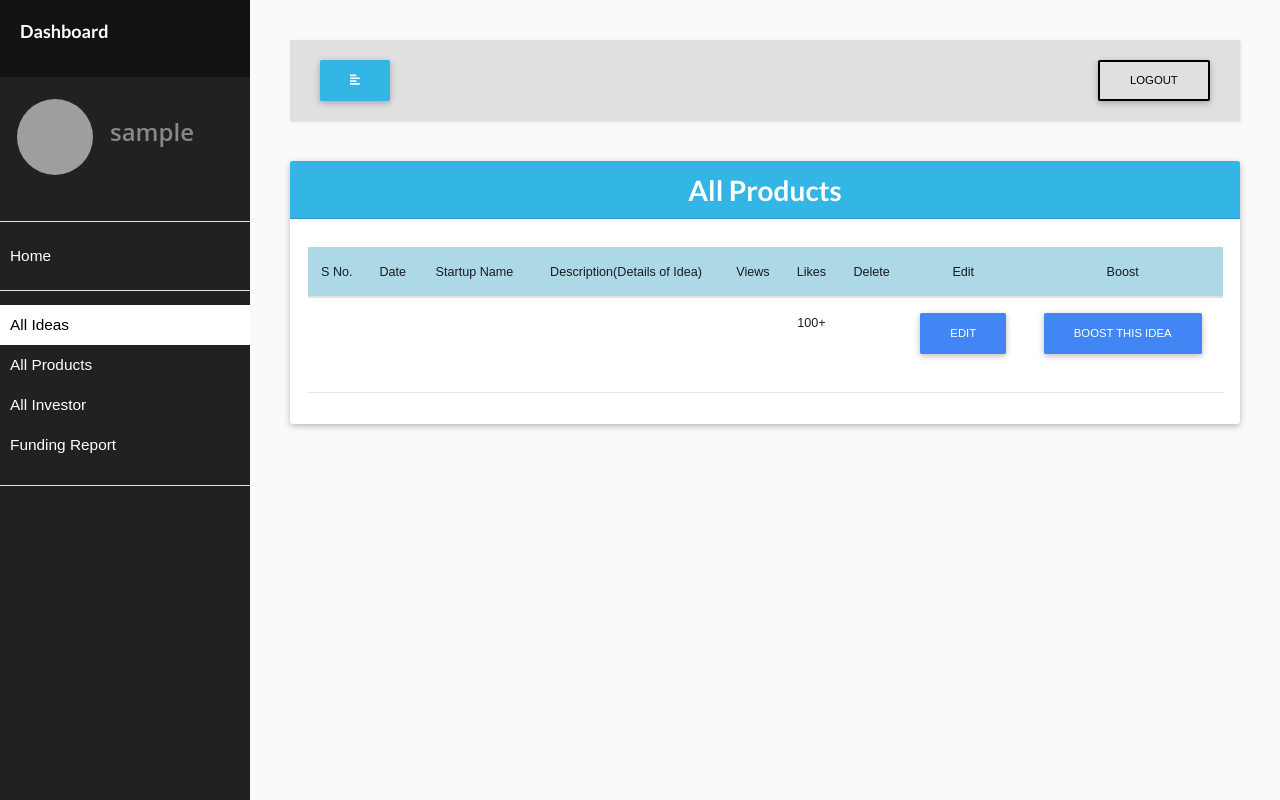
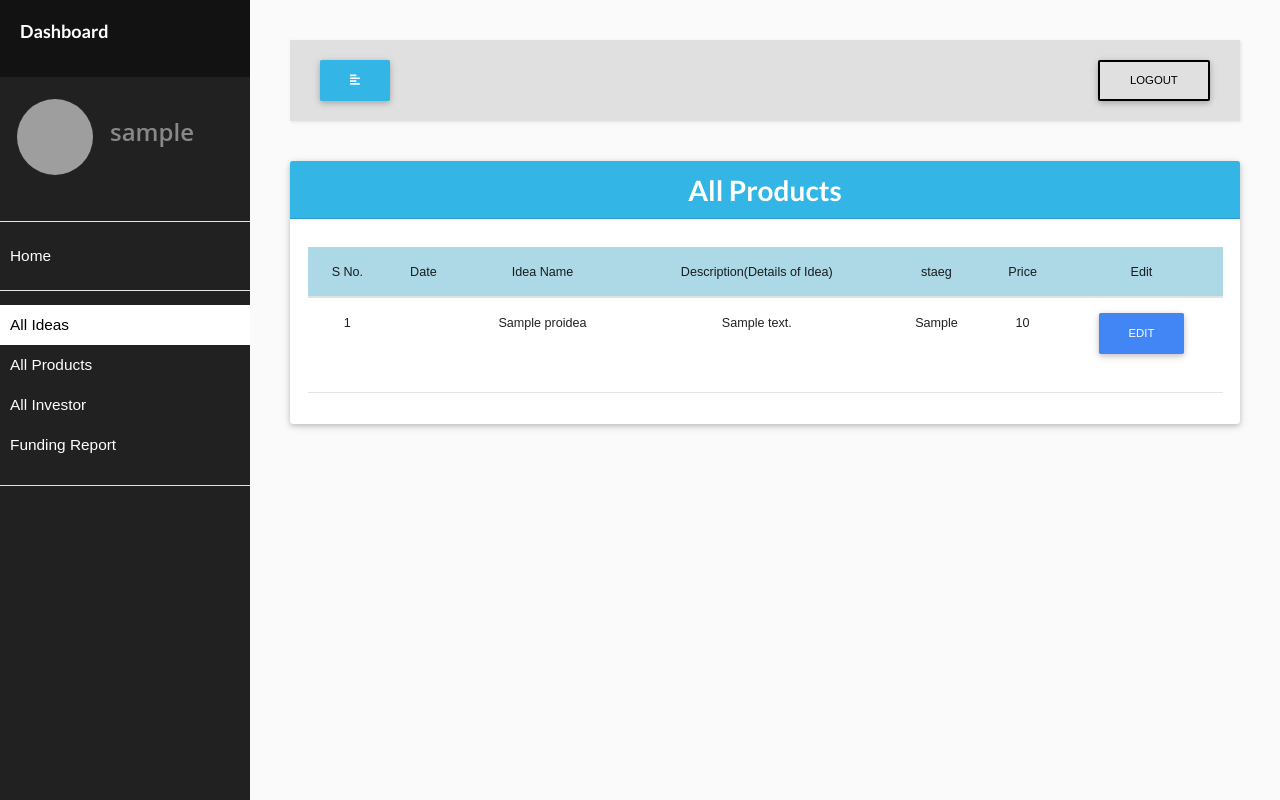
Before and after one commit to scluzzy/Anda, a Node server app: page /admin in a window 1280 px wide, after a click on "All Products". Run offline with Node 20, Linux system fonts and the light colour scheme; a user stored in the database is signed in; tables that the repository leaves empty hold one stand-in row (values such as "Sample post"); some libraries are stand-ins or nearby versions; some web fonts are replaced; grey boxes are pictures that could not be loaded.

Commit message:
design fix

```diff
--- a/public/stylesheet/style3.css
+++ b/public/stylesheet/style3.css
@@ -226,9 +226,10 @@ body {
 	 padding-bottom: 0;
 	 border-radius: 3px;
 	 box-shadow: 0 10px 20px rgba(0, 0, 0, 0.19), 0 6px 6px rgba(0, 0, 0, 0.23);
-	 background-color: white;
+	 background-color: #F5F5F5;
 	 transition: visibility 0s ease-in-out 300ms, opacity 300ms ease-in-out;
 	 margin: 5% auto 0 auto;
+   color: #000;
 }
  .modal2::after {
 	 clear: both;
@@ -254,13 +255,14 @@ body {
  .modal2-title {
 	 font-weight: bold;
 	 margin-bottom: 0;
+   font-size: 25px;
 }
  .modal2-label {
 	 margin-top: 5px;
-	 margin-bottom: 15px;
 	 font-size: 12px;
 	 text-transform: uppercase;
-	 opacity: 0.5;
+	 opacity: 0.8;
+   color: #000;
 }
  .modal2-image {
 	 width: 100%;
@@ -279,6 +281,7 @@ body {
 }
  .item-description {
 	 font-size: 17px;
+   color: #000;
 }
  .modal2-close {
 	 height: 20px;
--- a/views/admin.ejs
+++ b/views/admin.ejs
@@ -183,7 +183,7 @@
                                                   <% } %>
                                               </div>
                                               <div class="row"
-                                                style="text-align: center;margin-left: 0; margin-right: 0; margin-bottom: 30px;">
+                                                style="text-align: center;margin-left: 0; margin-right: 0; margin-bottom: 30px; margin-top: 30px; margin-top: 30px;">
                                                 <div class="col-xs-6 col-sm-6 col-md-4 col-lg-4">
                                                   <div class="card rounded-0 p-0 shadow-sm">
                                                     <div class="" style="padding:20px">
@@ -311,7 +311,7 @@
                                                   </p>
                                                   <% } %>
                                               </div>
-                                              <div class="row" style="text-align: center;margin-left: 0; margin-right: 0; margin-bottom: 30px;">
+                                              <div class="row" style="text-align: center;margin-left: 0; margin-right: 0; margin-bottom: 30px; margin-top: 30px;">
                                                 <div class="col-xs-6 col-sm-6 col-md-4 col-lg-4">
                                                   <div class="card rounded-0 p-0 shadow-sm">
                                                     <div class="" style="padding:20px">
@@ -439,7 +439,7 @@
                                                   </p>
                                                   <% } %>
                                               </div>
-                                              <div class="row" style="text-align: center;margin-left: 0; margin-right: 0; margin-bottom: 30px;">
+                                              <div class="row" style="text-align: center;margin-left: 0; margin-right: 0; margin-bottom: 30px; margin-top: 30px;">
                                                 <div class="col-xs-6 col-sm-6 col-md-4 col-lg-4">
                                                   <div class="card rounded-0 p-0 shadow-sm">
                                                     <div class="" style="padding:20px">
@@ -554,7 +554,7 @@
                                                   </p>
                                                   <% } %>
                                               </div>
-                                              <div class="row" style="text-align: center;margin-left: 0; margin-right: 0; margin-bottom: 30px;">
+                                              <div class="row" style="text-align: center;margin-left: 0; margin-right: 0; margin-bottom: 30px; margin-top: 30px;">
                                                 <div class="col-xs-6 col-sm-6 col-md-4 col-lg-4">
                                                   <div class="card rounded-0 p-0 shadow-sm">
                                                     <div class="" style="padding:20px">
@@ -624,12 +624,13 @@
                                       <th>Description(Details of Idea) </th>
                                       <th>Edit</th>
                                       <th>Upgrade</th>
+                                      <th>Reject</th>
                                     </tr>
                                   </thead>
 
                                   <tbody>
                                     <% ideas.forEach((idea,index)=> { %>
-                                        <% var modal_number7='7modal' +(index+1); if(idea.status==='Sortlisted' && idea.deleted===false){ %>
+                                        <% var modal_number7='7modal' +(index+1); if(idea.status==='Boosted' && idea.deleted===false){ %>
                                           <tr>
                                             <td>
                                               <%= index+1 %>
@@ -670,7 +671,7 @@
                                                   </p>
                                                   <% } %>
                                               </div>
-                                              <div class="row" style="text-align: center;margin-left: 0; margin-right: 0; margin-bottom: 30px;">
+                                              <div class="row" style="text-align: center;margin-left: 0; margin-right: 0; margin-bottom: 30px; margin-top: 30px;">
                                                 <div class="col-xs-6 col-sm-6 col-md-4 col-lg-4">
                                                   <div class="card rounded-0 p-0 shadow-sm">
                                                     <div class="" style="padding:20px">
@@ -786,7 +787,7 @@
                                                   </p>
                                                   <% } %>
                                               </div>
-                                              <div class="row" style="text-align: center;margin-left: 0; margin-right: 0; margin-bottom: 30px;">
+                                              <div class="row" style="text-align: center;margin-left: 0; margin-right: 0; margin-bottom: 30px; margin-top: 30px;">
                                                 <div class="col-xs-6 col-sm-6 col-md-4 col-lg-4">
                                                   <div class="card rounded-0 p-0 shadow-sm">
                                                     <div class="" style="padding:20px">
@@ -907,7 +908,7 @@
                                                   </p>
                                                   <% } %>
                                               </div>
-                                              <div class="row" style="text-align: center;margin-left: 0; margin-right: 0; margin-bottom: 30px;">
+                                              <div class="row" style="text-align: center;margin-left: 0; margin-right: 0; margin-bottom: 30px; margin-top: 30px;">
                                                 <div class="col-xs-6 col-sm-6 col-md-4 col-lg-4">
                                                   <div class="card rounded-0 p-0 shadow-sm">
                                                     <div class="" style="padding:20px">
@@ -986,13 +987,11 @@
                               <tr style="background-color:lightblue">
                                 <th>S No.</th>
                                 <th>Date</th>
-                                <th>Startup Name</th>
+                                <th>Idea Name</th>
                                 <th>Description(Details of Idea) </th>
-                                <th>Views</th>
-                                <th>Likes</th>
-                                <th>Delete</th>
+                                <th>staeg</th>
+                                <th>Price</th>
                                 <th>Edit</th>
-                                <th>Boost</th>
                               </tr>
                             </thead>
 
@@ -1001,31 +1000,23 @@
                                   <% var modal_number_pro='modal_pro' +(index+1) %>
                                     <tr>
                                       <td>
-
+                                        <%= (index+1) %>
                                       </td>
                                       <td>
 
                                       </td>
                                       <td onclick="modal_display('<%= modal_number_pro %>')">
-
+                                        <%= proidea.ideaName %>
                                       </td>
                                       <td style="max-width: 250px;">
-
+                                        <%= proidea.description %>
                                       </td>
                                       <td>
-
+                                        <%= proidea.stage %>
                                       </td>
-                                      <td>100+</td>
-                                      <td style="cursor:pointer" style="padding-top: 0.7rem;">
-                                        <form action="/products/<%= proidea._id %>?_method=DELETE" method="post">
-                                          <div class="delete-managed"></div>
-                                          <!-- <button type="submit" style="background-color: transparent !important;border: none; padding: 0;"><i class="fa fa-trash" style="font-size: 20px;"></i></button> -->
-                                        </form>
-                                      </td>
+                                      <td><%= proidea.price %></td>
                                       <td style="cursor:pointer"><a href="<%= '/products/' + proidea._id + '/edit' %>"
                                           class="btn btn-primary">Edit</a></td>
-                                      <td style="cursor:pointer; font-size: 12px"><a href="" class="btn btn-primary">Boost this
-                                          idea</a></td>
                                     </tr>
                                     <!-- modal for idea view -->
                                     <div class="modal2" id="modal_pro<%= index+1 %>" aria-modal="true">
@@ -1033,30 +1024,36 @@
                                           onclick="modal_close('<%= modal_number_pro %>')"></span></div>
                                       <div class="modal2-body">
                                         <div class="modal2-info">
-                                          <h3 class="modal2-title">Idea Name:
+                                          <h3 class="modal2-title">Idea Name: <%= proidea.ideaName %>
                                           </h3>
-                                          <p class="modal2-label">Idea Created on:
+                                          <p class="modal2-label">Idea Created on: <%= proidea.date.toLocaleDateString("hi-IN") %>
                                           </p>
-                                          <p class="modal2-label">Idea Category:
+                                          <p class="modal2-label">Idea Inventor name: <%= proidea.inventor %>
                                           </p>
-                                          <p class="modal2-label">Idea Subcategory:
+                                          <p class="modal2-label">Idea Category: <%= proidea.category %>
+                                          </p>
+                                          <p class="modal2-label">Idea Sold: <%= proidea.sold %>
                                           </p>
                                           <!-- <span class="item-count">Visited: </span> -->
-                                          <p class="item-description">Description:
+                                          <p class="item-description">Description: <%= proidea.description %>
                                           </p>
-                                          <p class="item-description">Features:
-                                          </p>
-                                            <p class="item-description">Video Link:
+                                            <p class="item-description">Idea Tagline: <%= proidea.tagline %>
+                                            </p>
+                                            <p class="item-description">How it is different: <%= proidea.difference %>
+                                            </p>
+                                            <p class="item-description">Problems: <%= proidea.problem %>
+                                            </p>
+                                            <p class="item-description">Solution it provide: <%= proidea.problemSolution %>
                                             </p>
                                         </div>
                                         <div class="row"
-                                          style="text-align: center;margin-left: 0; margin-right: 0; margin-bottom: 30px;">
+                                          style="text-align: center;margin-left: 0; margin-right: 0; margin-bottom: 30px; margin-top: 30px;">
                                           <div class="col-xs-6 col-sm-6 col-md-4 col-lg-4">
                                             <div class="card rounded-0 p-0 shadow-sm">
                                               <div class="" style="padding:20px">
-                                                <h3>Visited</h3>
+                                                <h3>Stage</h3>
                                                 <h2>
-
+                                                  <%= proidea.stage %>
                                                 </h2>
                                               </div>
                                             </div>
@@ -1064,9 +1061,9 @@
                                           <div class="col-xs-6 col-sm-6 col-md-4 col-lg-4">
                                             <div class="card rounded-0 p-0 shadow-sm">
                                               <div class="" style="padding:20px">
-                                                <h3>Likes</h3>
+                                                <h3>Patent</h3>
                                                 <h2>
-
+                                                  <%= proidea.patent %>
                                                 </h2>
                                               </div>
                                             </div>
@@ -1074,9 +1071,9 @@
                                           <div class="col-xs-6 col-sm-6 col-md-4 col-lg-4">
                                             <div class="card rounded-0 p-0 shadow-sm">
                                               <div class="" style="padding:20px">
-                                                <h3>Status</h3>
+                                                <h3>prototype</h3>
                                                 <h2>
-
+                                                  <%= proidea.proto %>
                                                 </h2>
                                               </div>
                                             </div>
```
